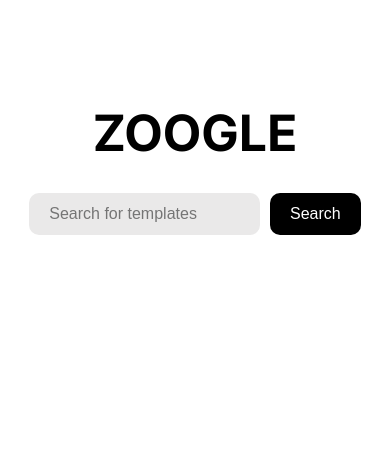
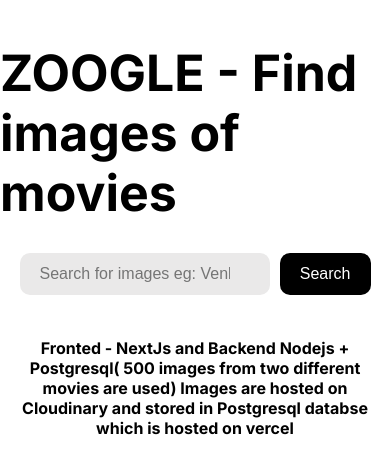
Before and after one commit to IAMDBCOOPERR/zoogle, a Next.js app: page / in a window 390 px wide. Shown: the top 474 px of the page. Built offline with nearby package versions, Linux system fonts and the light colour scheme.

Commit message:
hoping for an internship

```diff
--- a/src/app/api/search/route.js
+++ b/src/app/api/search/route.js
@@ -5,7 +5,7 @@
  console.log("hi")
  const { query } = await response.json()
  const finaldata =
-  await sql`SELECT image_link, caption, caption <->> ${query} AS dist
+  await sql`SELECT image_link, caption , movie, caption <->> ${query} AS dist
   FROM templates
   ORDER BY dist LIMIT 10;`
  const data = finaldata.rows
--- a/src/app/api/upload/route.js
+++ b/src/app/api/upload/route.js
@@ -1,4 +1,5 @@
 import { NextResponse } from "next/server"
+import { sql } from "@vercel/postgres"
 
 export async function POST(request) {
  const { captions, movie } = await request.json()
@@ -11,8 +12,9 @@
   }
  })
 
- console.log(og_captions)
-
+ for (data of og_captions) {
+  await sql`INSERT INTO TEMPLATES (movie,image_link,caption) VALUES (${data.movie}, ${data.url}, ${data.caption})`
+ }
  return NextResponse.json({
   m: finay_vector_data_of_captions,
   sucess: "true",
--- a/src/app/fa811077-d0df-484f-9f8d-954c2add8d11/[id]/page.js
+++ b/src/app/fa811077-d0df-484f-9f8d-954c2add8d11/[id]/page.js
@@ -1,4 +1,5 @@
 "use client"
+//this is for /venky or writing for captions
 import React, { useEffect, useState } from "react"
 import "./src.css"
 export default function Hello({ params }) {
--- a/src/app/home.css
+++ b/src/app/home.css
@@ -33,7 +33,7 @@
   grid-gap: 10px;
  }
  .form-container {
-  width: 85% !important;
+  width: 90% !important;
   display: flex;
  }
 }
--- a/src/app/page.js
+++ b/src/app/page.js
@@ -44,7 +44,7 @@
      flexDirection: "column",
     }}
    >
-    <h1 className="title">ZOOGLE</h1>
+    <h1 className="title">ZOOGLE - Find images of movies</h1>
 
     <form className="form-container" onSubmit={handleSearchSubmit}>
      <input
@@ -54,7 +54,7 @@
       name="query"
       value={query}
       onChange={handleInputChange}
-      placeholder="Search for templates"
+      placeholder="Search for images eg: Venky , train  , Raviteja , Police academy"
      />
 
      <button type="submit" className="search-button">
@@ -62,6 +62,13 @@
      </button>
     </form>
    </div>
+   <center style={{ marginBottom: "20px" }}>
+    <h4>
+     Fronted - NextJs and Backend Nodejs + Postgresql( 500 images from two
+     different movies are used) Images are hosted on Cloudinary and stored in
+     Postgresql databse which is hosted on vercel
+    </h4>
+   </center>
    <main>
     {" "}
     <section className="news-feed">
@@ -69,7 +76,13 @@
      {console.log(data)}
      {data &&
       data.map((da, i) => {
-       return <img key={i} src={da.image_link}></img>
+       return (
+        <figure>
+         <img key={i} src={da.image_link}></img>
+         <figcaption>Caption : {da.caption}</figcaption>
+         <span>MovieName : Venky</span>
+        </figure>
+       )
       })}
     </section>
    </main>
```
